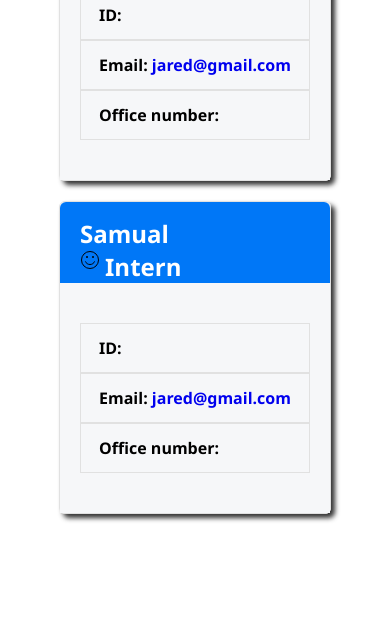
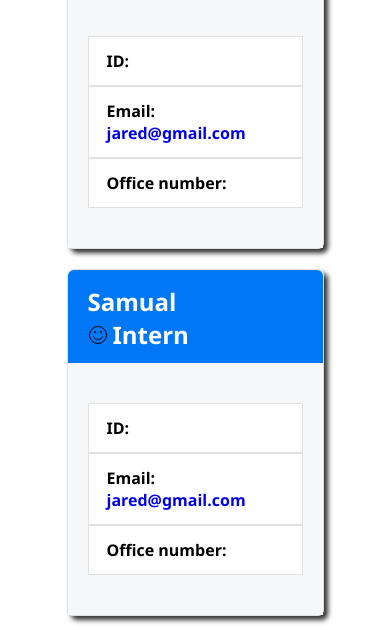
Before and after one commit to levisgaragegroupinc/team-profile-generator, a plain HTML site: page dist/mockindex.html in a window 390 px wide. Shown: the part 578-1204 px from the top of the page. Before the commit the page ends 1102 px from the top, so only its background shows below. Drawn offline with nearby package versions, Linux system fonts and the light colour scheme.

Commit message:
updated styling on icons, and fixed responsive layout, set fixed size for cards

```diff
--- a/dist/assets/css/style.css
+++ b/dist/assets/css/style.css
@@ -8,8 +8,6 @@
     text-decoration: none;
 }
 
-
-
 /* COLORS */
 :root {
     --sizzle-red: #E84756; /* header background color */
@@ -18,7 +16,6 @@
     --cultured: #F6F7F9; /* card body background color */
     --black: #333; /* text color */
     --white: #fff; /* text color */
-
 }
 
 /* SELECTORS */
@@ -35,16 +32,17 @@ margin-bottom: 10px;
 
 main {
     display: flex;
-    /* justify-content: center; */
-    justify-content: space-around;
+    justify-content: center;
     flex-wrap: wrap;
 }
 
 .card {
     border: solid 1px var(--gainsboro);
+    background-color: var(--cultured);
     border-radius: 6px;
     box-shadow: 4px 4px 5px var(--black);
     margin: 10px;
+    width: 255px;
 }
 
 .card-header {
@@ -52,22 +50,19 @@ main {
     color: var(--white);
     padding-top: 15px;
     padding-left: 20px;
+    padding-bottom: 12px;
     border-top-left-radius: 6px;
     border-top-right-radius: 6px;
-
 }
-
-/* .uk-icon[uk-icon="icon :user"] svg {
-    color: white;
-}
-
-.uk-icon[uk-icon="icon:user"] svg polygon{
-    fill: white;
-} */
 
 .employee-role-group {
     display: flex;
-    vertical-align: baseline;
+    align-items: center;
+}
+
+span {
+    display: flex;
+    align-items: center;
 }
 
 .employee-role {
@@ -80,11 +75,19 @@ main {
     padding-left: 20px;
     padding-right: 20px;
     background-color: var(--cultured);
-
 }
 
 .label {
     border: solid 1px var(--gainsboro);
+    background-color: var(--white);
     padding: 13px 18px 13px 18px;
+    overflow-wrap: break-word;
+}
 
+/* .uk-icon[uk-icon="icon :user"] svg {
+    color: white;
 }
+
+.uk-icon[uk-icon="icon:user"] svg polygon{
+    fill: white;
+} */
```
Also changed, not shown: index.js (+0 -36 lines).
